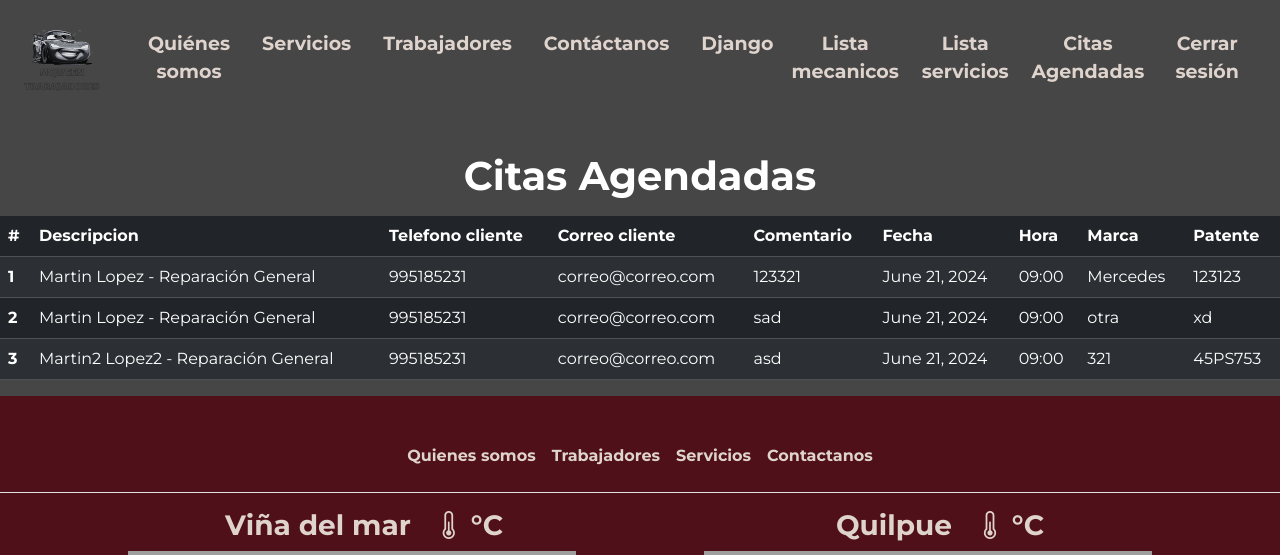
After one commit to Lukelektro/PruebaSemestral, a Django app: page /citas_admin/ in a window 1280 px wide. The commit adds this page. Shown: the top 555 px of the page. Run offline with Django 5.2, Linux system fonts and the light colour scheme; a user stored in the database is signed in; data comes from the database, SQL or seed files in the repository; both versions use the stored data as it was after the commit; some libraries are stand-ins or nearby versions; some web fonts are replaced; grey boxes are pictures that could not be loaded.

Commit message:
Vista de las citas lista

```diff
--- a/Proyecto-django/base/admin.py
+++ b/Proyecto-django/base/admin.py
@@ -1,7 +1,8 @@
 from django.contrib import admin
-from .models import mecanico, MensajeContacto, Servicio,Cita
+from .models import mecanico, MensajeContacto, Servicio,Cita,clienteUser
 # Register your models here.
 admin.site.register(mecanico)
 admin.site.register(MensajeContacto)
 admin.site.register(Servicio)
 admin.site.register(Cita)
+admin.site.register(clienteUser)
--- a/Proyecto-django/base/models.py
+++ b/Proyecto-django/base/models.py
@@ -59,7 +59,7 @@ class Servicio(models.Model):
 
 
 class clienteUser(models.Model):
-    user = models.OneToOneField(User, on_delete=models.CASCADE)
+    user = models.OneToOneField(User, on_delete=models.CASCADE,related_name='cliente_user')
     nombre = models.CharField(max_length=100)
     apellido = models.CharField(max_length=100)
     correo = models.EmailField(max_length=254)
@@ -73,7 +73,6 @@ class clienteUser(models.Model):
 
 
 #*************** CITA ****************
-
 class Cita(models.Model):
     id_cita = models.AutoField(primary_key=True)
     usuario = models.ForeignKey(settings.AUTH_USER_MODEL, on_delete=models.CASCADE, related_name='citas',null=True)
@@ -88,6 +87,6 @@ class Cita(models.Model):
     def __str__(self):
         usuario_info = "Unknown User"
         if self.usuario:
-            cliente_user = self.usuario.clienteuser  # Assuming reverse relation is named 'clienteuser'
+            cliente_user = self.usuario.cliente_user
             usuario_info = f"{cliente_user.nombre} {cliente_user.apellido}"
-        return f"{usuario_info} - {self.servicio.nombre} - {str(self.fecha)} - {str(self.hora)}"
+        return f"{usuario_info} - {self.servicio.nombre}"
--- a/Proyecto-django/base/templates/base.html
+++ b/Proyecto-django/base/templates/base.html
@@ -87,7 +87,16 @@
                     <!--Segunda lista solo para la autentificación-->
                     <ul class="navbar-nav fw-bold text-center m-2">
                         {% if user.is_authenticated %}
+                            {% if user.cliente_user %}
+                            <li class="nav-item">
+                                <a class="nav-link" href="{% url 'citas' %}">Citas Agendadas</a>
+                            </li>
+                            {% endif %}
+                        {% endif %}
+
+                        {% if user.is_authenticated %}
                             {% if user.is_staff or user.is_superuser %}
+
                                 <li class="nav-item">
                                     <a class="nav-link" href="{% url 'admin:index' %}">Django</a>
                                 </li>
@@ -98,7 +107,11 @@
                                 <li class="nav-item">
                                     <a class="nav-link" href="{% url 'servicio_list' %}">Lista servicios</a>
                                 </li>
+                                <li class="nav-item">
+                                    <a class="nav-link" href="{% url 'citas_admin' %}">Citas Agendadas</a>
+                                </li>
                             {% endif %}
+
                             <li class="nav-item">
                                 <form id="logout-form" action="{% url 'logout' %}" method="post" style="display: none;">
                                     {% csrf_token %}
@@ -107,6 +120,7 @@
                                     onclick="event.preventDefault(); document.getElementById('logout-form').submit();">Cerrar
                                     sesión</a>
                             </li>
+
                         {% else %}
                             <li class="nav-item">
                                 <a class="nav-link" href="{% url 'login' %}">Iniciar sesión</a>
--- /dev/null
+++ b/Proyecto-django/base/templates/base/citas_admin.html
@@ -0,0 +1,56 @@
+{% extends '../base.html' %}
+{% load static %}
+
+{% block title %}Citas{% endblock %}
+
+
+{% block content %}
+
+<section style="height: 100%; margin-top: 5rem; background-color: var(--gris);">
+
+    <div class="container mb-3 mt-5 pt-4 flex-column align-items-center justify-content-center">
+
+        <div>
+            <h1 class="mt-5 text-center fw-bold" style="color: var(--blanco);">Citas Agendadas</h1>
+        </div>
+
+    </div>
+
+    <div class="table-responsive">
+        <table class="table table-dark table-striped table-hover">
+            <thead class="thead-dark">
+                <tr>
+                    <th scope="col">#</th>
+                    <th scope="col">Descripcion</th>
+                    <th scope="col">Telefono cliente</th>
+                    <th scope="col">Correo cliente</th>
+                    <th scope="col">Comentario</th>
+                    <th scope="col">Fecha</th>
+                    <th scope="col">Hora</th>
+                    <th scope="col">Marca</th>
+                    <th scope="col">Patente</th>
+                </tr>
+            </thead>
+            <tbody>
+                {% for Cita in citas %}
+                    <tr>
+
+                        <th scope="row">{{ Cita.id_cita }}</th>
+                        <td>{{ Cita }}</td>
+                        <td>{{ Cita.usuario.cliente_user.telefono }}</td>
+                        <td>{{ Cita.usuario.cliente_user.correo }}</td>
+                        <td>{{ Cita.comentario }}</td>
+                        <td>{{ Cita.fecha }}</td>
+                        <td>{{ Cita.hora }}</td>
+                        <td>{{ Cita.marca }}</td>
+                        <td>{{ Cita.patente }}</td>
+
+                    </tr>
+                {% endfor %}
+            </tbody>
+        </table>
+    </div>
+</section>
+
+{% endblock %}
+</html>
--- a/Proyecto-django/base/templates/base/servicio_list.html
+++ b/Proyecto-django/base/templates/base/servicio_list.html
@@ -32,7 +32,7 @@
                     <tr>
                         <th scope="col">#</th>
                         <th scope="col">Nombre</th>
-                        <th scope="col">descripcion</th>
+                        <th scope="col">Descripcion</th>
                         <th scope="col">Imagen</th>
                         <th scope="col">Acciones</th>
                     </tr>
--- a/Proyecto-django/base/urls.py
+++ b/Proyecto-django/base/urls.py
@@ -22,4 +22,6 @@ urlpatterns = [
     path('servicio_add/<int:id_servicio>/', views.servicio_add, name='servicio_add'),
     path('servicio/delete/<int:id_servicio>/', views.servicio_delete, name='servicio_delete'),
     path('servicio_detail/<int:id_servicio>/',views.servicio_detail, name='servicio_detail'),
+    path('citas/', views.citas, name='citas'),
+    path('citas_admin/', views.citas_admin, name='citas_admin'),
 ]
--- a/Proyecto-django/base/views.py
+++ b/Proyecto-django/base/views.py
@@ -7,7 +7,7 @@ from django.contrib.auth.decorators import login_required
 from django.contrib import messages
 from datetime import datetime
 #Imports de modelos y formularios
-from .models import mecanico,Servicio,clienteUser
+from .models import mecanico,Servicio,clienteUser,Cita
 from .forms import mecanicoForm,contactoForm,servicioForm, citaForm, usuarioNuevosParametros
 from django.views.decorators.csrf import csrf_protect
 
@@ -64,6 +64,7 @@ def index(request):
         "soy_admin" :soy_admin(request.user) if request.user.is_authenticated else False
     }
     return render(request, 'base/index.html', context)
+
 
 
 
@@ -254,9 +255,8 @@ def servicio_add(request,id_servicio=None):
 
 @login_required
 def servicio_detail(request,id_servicio):
+
     servicio = get_object_or_404(Servicio, id_servicio=id_servicio)
-
-
     usuario, created = clienteUser.objects.get_or_create(user=request.user)
 
 
@@ -281,3 +281,27 @@ def servicio_detail(request,id_servicio):
 
     context = {'servicio':servicio,'form':form}
     return render(request, 'base/servicio_detail.html', context)
+
+#***************** CITAS *****************
+
+@login_required
+def citas(request):
+
+    citas = Cita.objects.filter(usuario=request.user)
+
+    context = {
+        "citas": citas,
+        "soy_admin": soy_admin(request.user)
+    }
+    return render(request, 'base/citas.html', context)
+
+@login_required
+def citas_admin(request):
+
+    citas = Cita.objects.filter()
+
+    context = {
+        "citas": citas,
+        "soy_admin": soy_admin(request.user)
+    }
+    return render(request, 'base/citas_admin.html', context)
```
Also changed, not shown: Proyecto-django/base/templates/base/citas.html (added, +50 -0 lines), Proyecto-django/db.sqlite3, Proyecto-django/media/servicios/servicio8_Z5E4pN8.png (added). Lines whose indentation alone changed are shown as unchanged.
